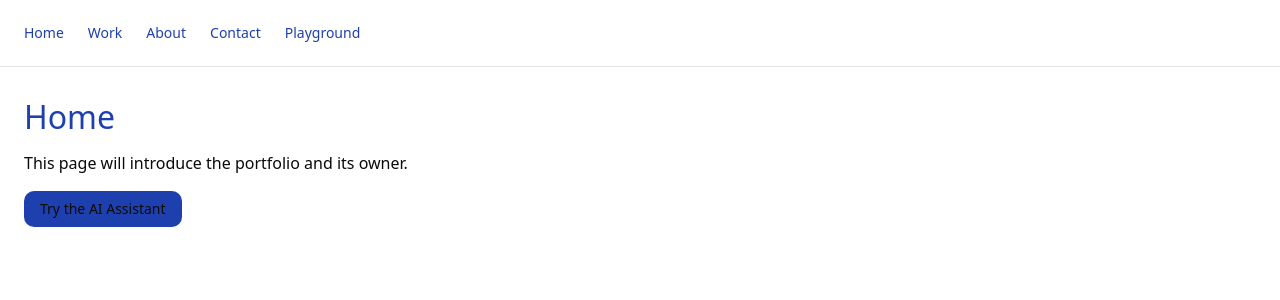
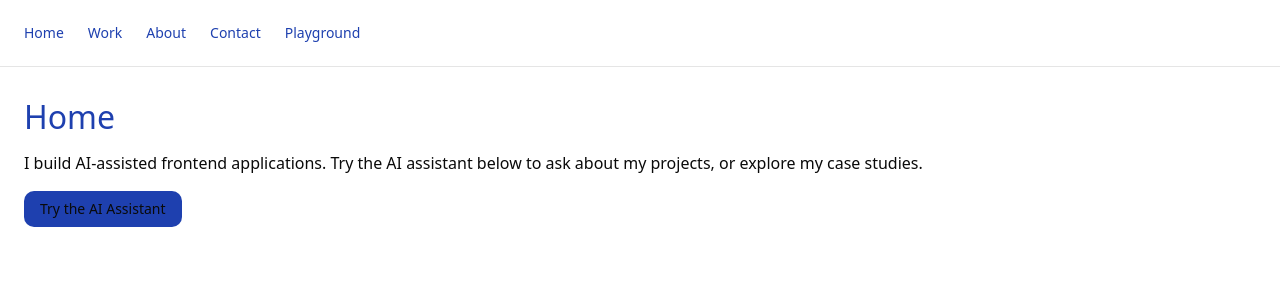
Before and after one commit to Priscila-Santos/priscila-portfolio, a Next.js app: page / in a window 1280 px wide. Shown: the top 300 px of the page. Built offline with nearby package versions, Linux system fonts and the light colour scheme.

Commit message:
feat: add portfolio content for home

```diff
--- a/app/page.tsx
+++ b/app/page.tsx
@@ -4,7 +4,10 @@ export default function HomePage() {
   return (
     <section className="space-y-4 px-page-x py-section">
       <h1 className="text-display text-primary">Home</h1>
-      <p>This page will introduce the portfolio and its owner.</p>
+      <p>
+        I build AI-assisted frontend applications. Try the AI assistant below to
+        ask about my projects, or explore my <Link href="/work">case studies</Link>.
+      </p>
       <Link
         href="/ai"
         className="inline-flex rounded-lg bg-primary px-4 py-2 text-sm font-medium text-primary-foreground transition-colors hover:bg-primary/80 focus-visible:outline-none focus-visible:ring-2 focus-visible:ring-ring"
```
